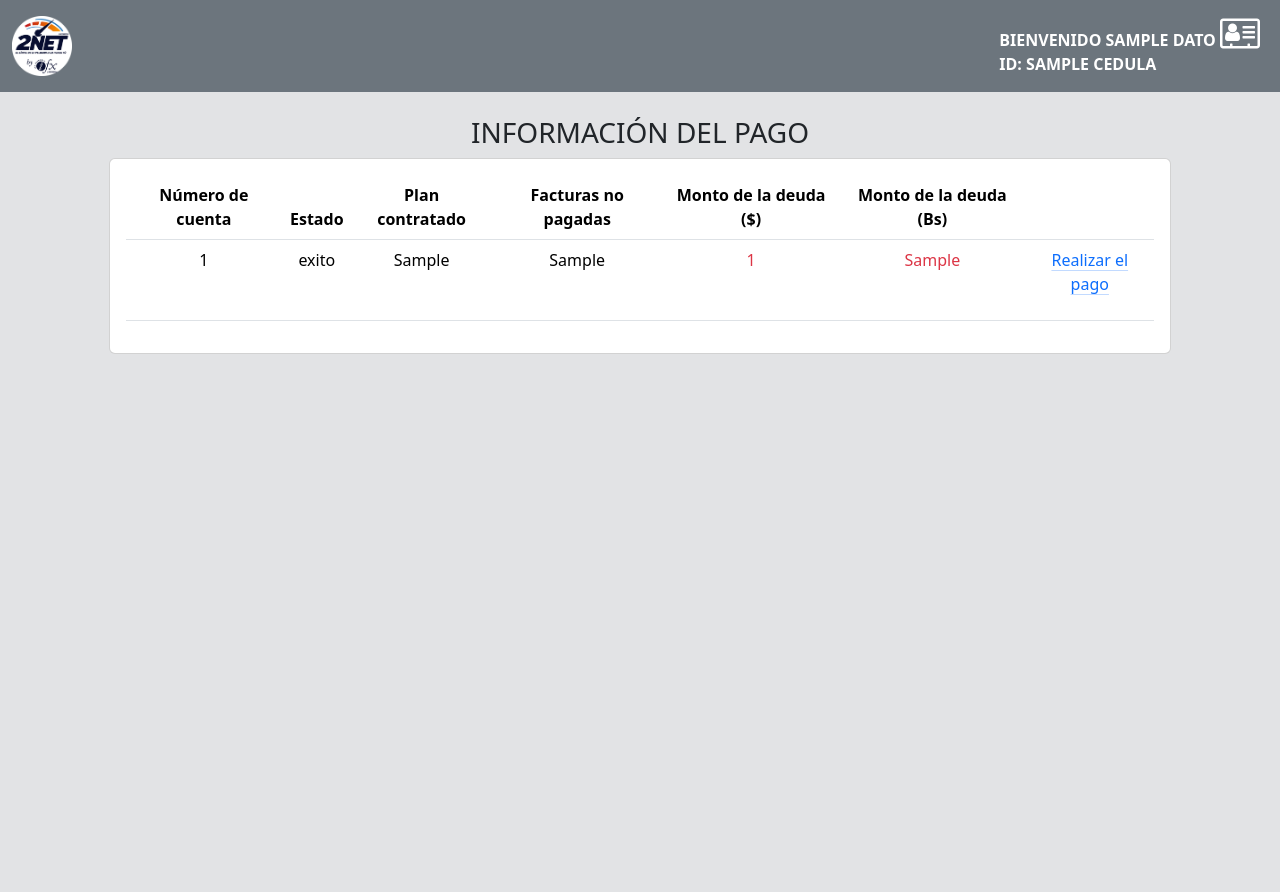
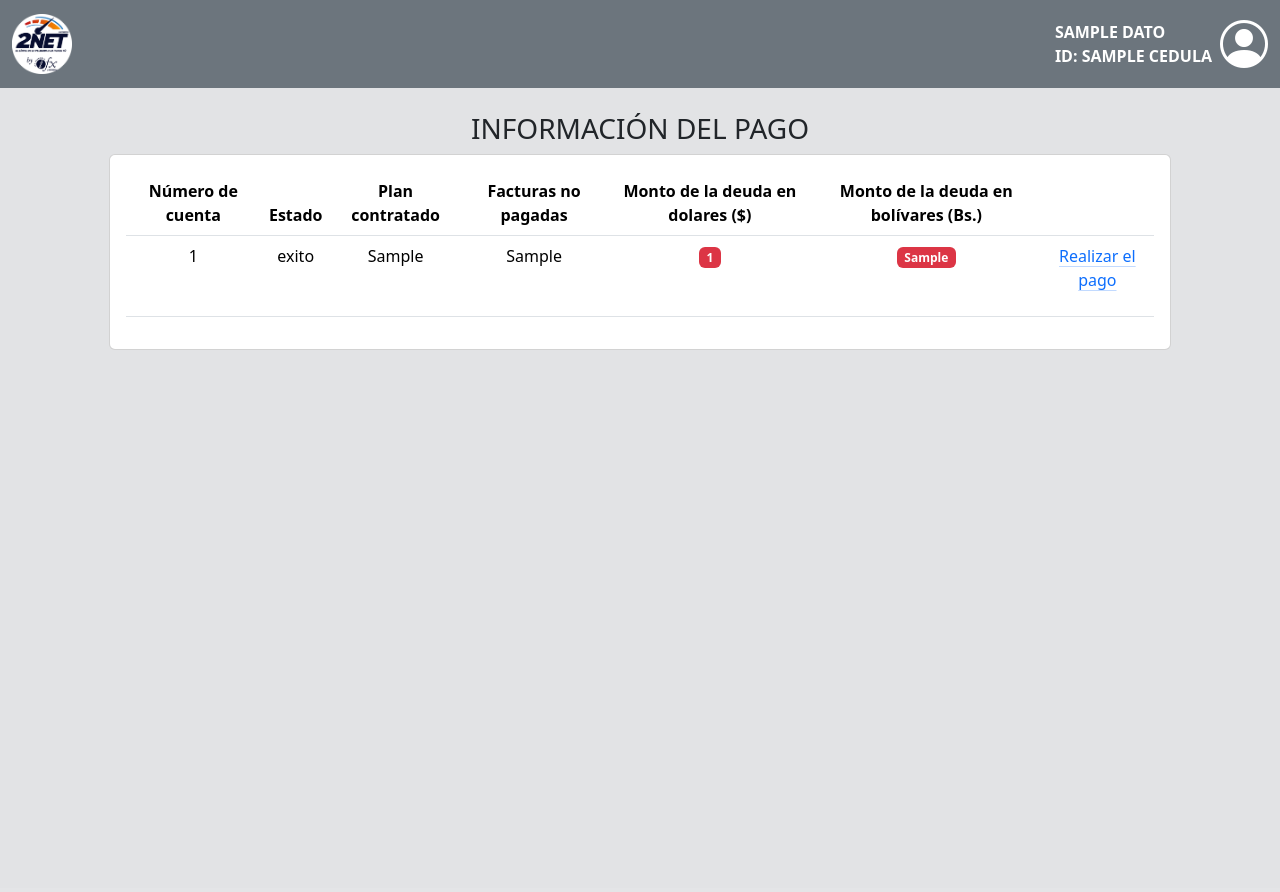
Before and after one commit to jrmr100/boton_pago_frontend, a Flask app: template src/routes/pagos_bp/templates/pagos.html in a window 1280 px wide. After the commit the page ends 350 px from the top, so only its background shows below. Run offline with Flask 3, Linux system fonts and the light colour scheme; the template is opened without the code that fills it: most values are stand-ins (such as "Sample title", 1, 10 or a date in 2020); parts of the project's set-up code (start-up, migrations or seed data) failed here and were passed over; some libraries are stand-ins or nearby versions.

Commit message:
feat: ajustes nav-bar, no rutas en config, iconos bootstrap

```diff
--- a/src/config.py
+++ b/src/config.py
@@ -1,11 +1,7 @@
 # Lista de opciones CI/RIF para el home
 lista_id = ("V-", "J-", "G-", "E-", "P-")
 
-# Archivo que almacena la tasa BCV obtenida desde el crontab
-file_tasabcv = "/home/jmonroy/Python/IFX/boton_pago_frontend/src/utils/tasa_bcv.txt"
 
-# Archivo que almacena la lista de bancos obtenida desde el crontab
-file_listabancos = "lista_bancos.txt"
 
 # Lista de correos para enviar errores de tasa BCV y lista de bancos
 correos_tasa_bcv = ["jrmr100@gmail.com"]
--- a/src/routes/pagos_bp/route.py
+++ b/src/routes/pagos_bp/route.py
@@ -36,4 +36,3 @@ def pagos():
     return render_template("pagos.html", datos_cliente=datos_cliente, monto_bs=monto_bs)
 
 # TODO: Diseñar pagina de pagos
-# TODO: Validar si se hacen facturas con fecha futuras
--- a/src/routes/pagos_bp/templates/pagos.html
+++ b/src/routes/pagos_bp/templates/pagos.html
@@ -29,8 +29,8 @@
                                 <th scope="col">Estado</th>
                                 <th scope="col">Plan contratado</th>
                                 <th scope="col">Facturas no pagadas</th>
-                                <th scope="col">Monto de la deuda ($)</th>
-                                <th scope="col">Monto de la deuda (Bs)</th>
+                                <th scope="col">Monto de la deuda en dolares ($)</th>
+                                <th scope="col">Monto de la deuda en bolívares (Bs.)</th>
                                 <th scope="col"></th>
                             </tr>
                             </thead>
@@ -40,8 +40,8 @@
                                 <td>{{ datos_cliente["datos"][0]["estado"] }}</td>
                                 <td>{{ datos_cliente["datos"][0]["PlanContratado"] }}</td>
                                 <td>{{ datos_cliente["datos"][0]["facturacion"]["facturas_nopagadas"] }}</td>
-                                <td class="text-danger">{{ datos_cliente["datos"][0]["facturacion"]["total_facturas"] }}</td>
-                                <td class="text-danger">{{ monto_bs }}</td>
+                                <td><span class="badge text-bg-danger">{{ datos_cliente["datos"][0]["facturacion"]["total_facturas"] }}</span></td>
+                                <td><span class="badge text-bg-danger">{{ monto_bs }}</span></td>
                                 <td><p><a href="#" class="link-primary link-offset-2 link-underline-opacity-25 link-underline-opacity-100-hover">Realizar el pago</a></p>
                             </tr>
                             </tbody>
--- a/src/templates/_nav-bar.html
+++ b/src/templates/_nav-bar.html
@@ -3,12 +3,12 @@
             <a class="navbar-brand" href="https://admin.2netvzla.com/cliente/login">
                 <img src={{url_for('static', filename='img/logo-2net.png' )}} alt="Bootstrap" width="60" height="60">
             </a>
-
-            <span class="navbar-text me-2 text-white">
-                <b>Bienvenido {{ datos_cliente["datos"][0]["nombre"] }}</b> <i class="fa fa-address-card-o" style="font-size:35px;color:white"></i><br>
+            <span class="navbar-text me-2 text-white ms-auto">
+                <b>{{ datos_cliente["datos"][0]["nombre"] }}</b><br>
                 <b>ID: {{ datos_cliente["datos"][0]["cedula"] }}</b>
-
-
             </span>
+            <div class="text-white">
+                <i class="bi bi-person-circle" style="font-size: 3rem;"></i>
+            </div>
         </div>
 </nav>
--- a/src/templates/error_general.html
+++ b/src/templates/error_general.html
@@ -1,5 +1,6 @@
 {% extends 'layout.html' %}
 {% block head %}
+
 <style>
 body {
     background: #dedede;
--- a/src/templates/layout.html
+++ b/src/templates/layout.html
@@ -11,6 +11,8 @@
     <!--Icono de la pestaña-->
     <link rel="icon" type="image/x-icon" href={{url_for('static', filename='img/logo_favicon96x96.png')}}>
     <link rel="stylesheet" href={{url_for('static', filename='css/bootstrap.min.css')}}>
+    <link rel="stylesheet" href="https://cdn.jsdelivr.net/npm/bootstrap-icons@1.11.3/font/bootstrap-icons.min.css">
+
     {% block head %}
     {% endblock %}
 </head>
--- a/src/utils/api_vippo.py
+++ b/src/utils/api_vippo.py
@@ -11,7 +11,7 @@ load_dotenv()
 fecha_actual = datetime.datetime.now().strftime("%d-%m-%Y %H:%M:%S")
 
 def buscar_tasabcv():
-    archivo_tasa = config.file_tasabcv
+    archivo_tasa = os.getenv("FILE_TASABCV")
     headers = {
         'apikey': os.getenv("APIKEY_VIPPO"),
         'accountMerchant': os.getenv("ACCOUNT_VIPPO")
@@ -67,7 +67,7 @@ def leer_tasa_bcv():
     # Funcion llamada desde el programa y busca la tasa en el archivo tasa_bcv.txt
     try:
         # Leer la tasa desde el archivo tasa_bcv.txt
-        with open(config.file_tasabcv, 'r') as archivo:
+        with open(os.getenv("FILE_TASABCV"), 'r') as archivo:
             lineas_tasa_bcv = archivo.read()
         lista_tasa_bcv = lineas_tasa_bcv.split(",")
         tasa_bcv = lista_tasa_bcv[0]
@@ -76,7 +76,7 @@ def leer_tasa_bcv():
         return "error tasa_bcv:" + str(e)
 
 def buscar_listabancos():
-    archivo_lista_bancos = config.file_listabancos
+    archivo_lista_bancos = os.getenv("FILE_LISTABANCOS")
     endpoint = os.getenv("ENDPOINT_BASE_VIPPO") + os.getenv("ENDPOINT_BANCOS")
     headers = {
         'apikey': os.getenv("APIKEY_VIPPO"),
```
